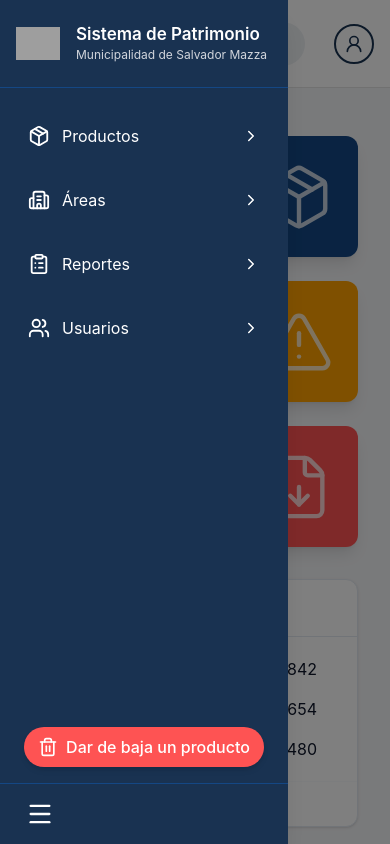
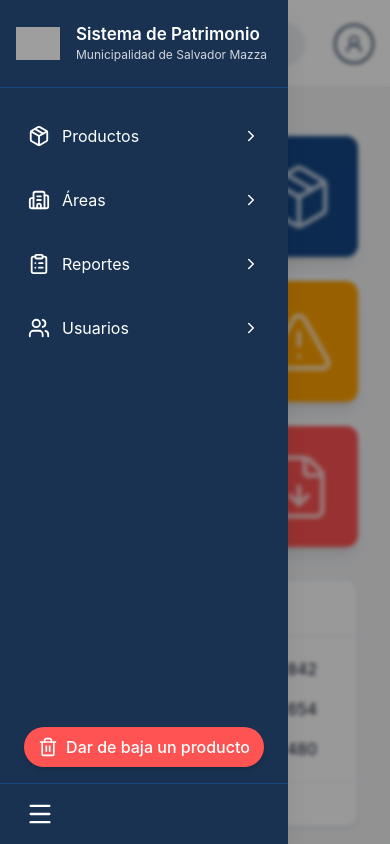
Before and after one commit to joaquin-x-o/sistema-patrimonio-municipal-front, a React (Vite) app: page / in a window 390 px wide. Both pictures are taken after a click on the button 36 px from the left and 43 px from the top of the page. Built offline with nearby package versions, Linux system fonts and the light colour scheme; grey boxes are pictures that could not be loaded.

Commit message:
feat(sidebar) close sidebar on outside click globally with backdrop blur (not just mobile)

```diff
--- a/src/components/layout/sidebar/Sidebar.tsx
+++ b/src/components/layout/sidebar/Sidebar.tsx
@@ -20,10 +20,11 @@ export default function Sidebar({ children }: Props) {
 
   return (
     <>
-      {/* OVERLAY: Fondo oscuro (Solo móvil) */}
+      {/* comportamiento de apertura/cierre del sidebar; fondo desenfocado y click fuera de este para cerrarlo) */}
+
       {isExpanded && (
         <div
-          className="fixed inset-0 bg-black/50 z-40 md:hidden transition-opacity"
+          className="fixed inset-0 bg-black/40 backdrop-blur-[2px] z-40 transition-opacity duration-300 cursor-pointer"
           onClick={() => setIsExpanded(false)}
         />
       )}
```
